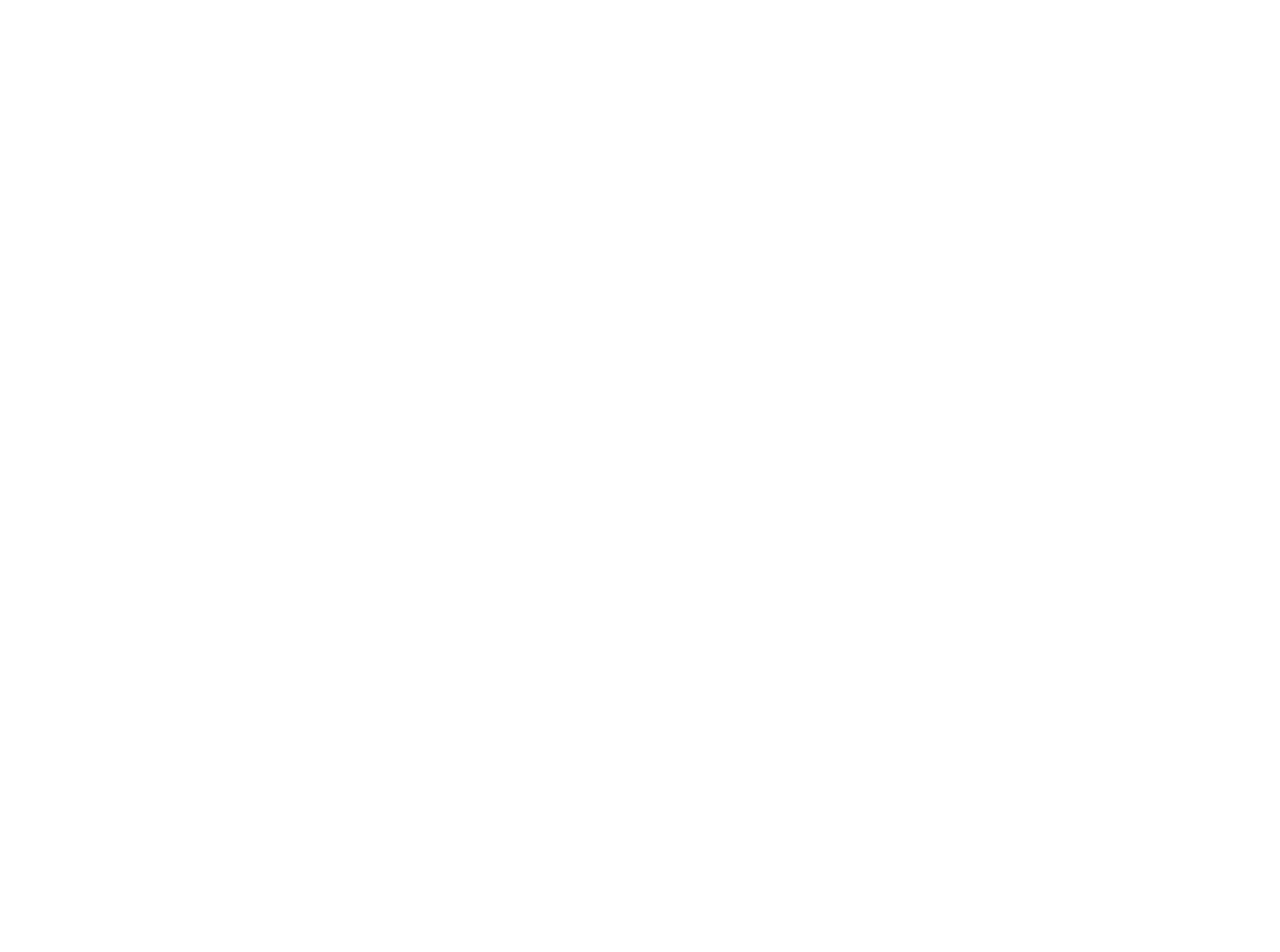
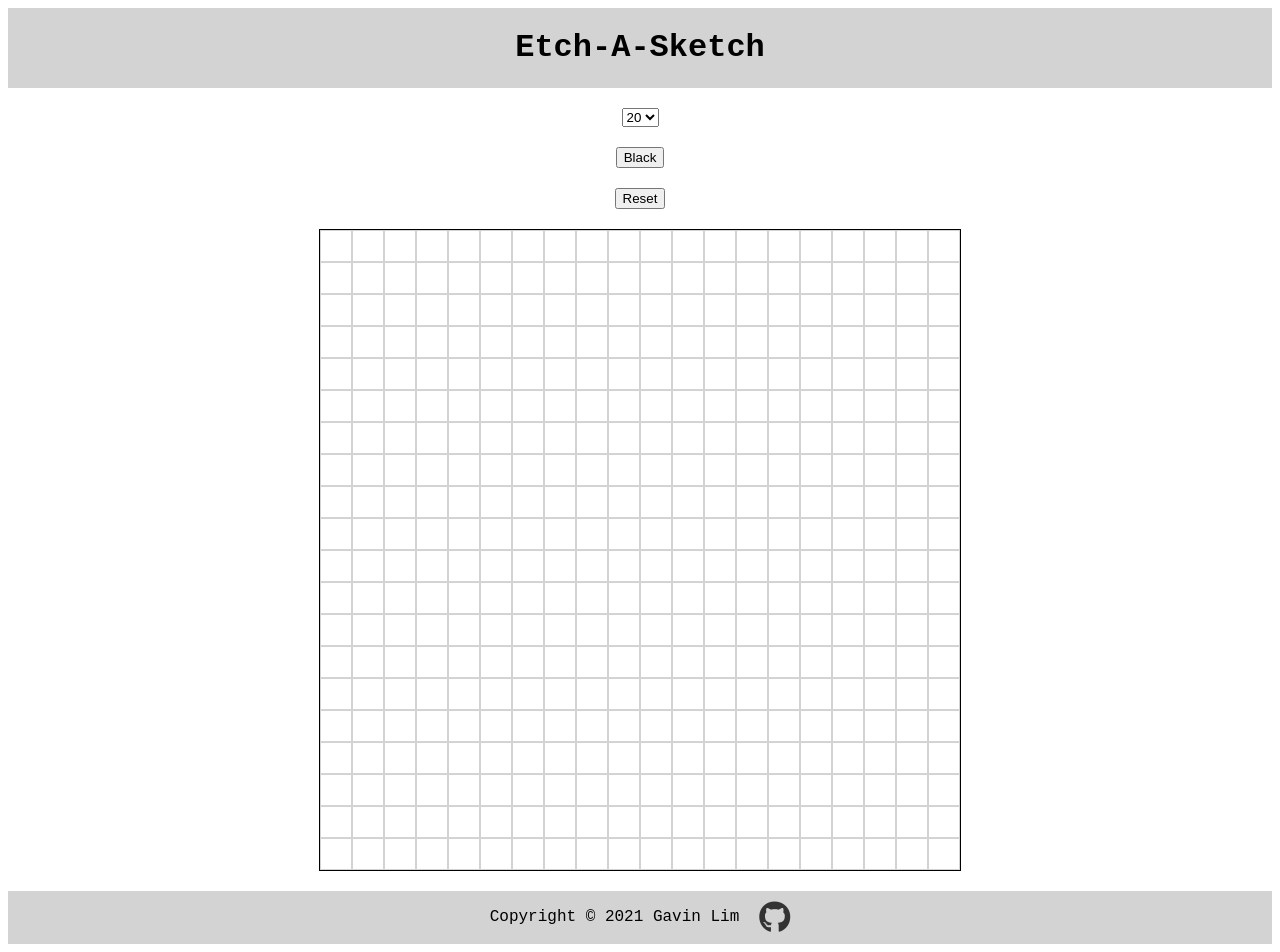
Before and after one commit to gavinslim/etch-a-sketch, a plain HTML site: page index.html in a window 1280 px wide. Before the commit the page ends 800 px from the top, so only its background shows below. Drawn offline with Linux system fonts and the light colour scheme.

Commit message:
Add grid and color changing feature

```diff
--- a/index.html
+++ b/index.html
@@ -5,8 +5,38 @@
     <meta http-equiv="X-UA-Compatible" content="IE=edge">
     <meta name="viewport" content="width=device-width, initial-scale=1.0">
     <title>Etch-A-Sketch</title>
+    <link rel="stylesheet" href="style.css">
+    <script src="https://kit.fontawesome.com/4c536a6bd5.js" crossorigin="anonymous"></script>
 </head>
 <body>
+    <script src="script.js" defer></script>
 
+    <div class="header">
+        <h1>Etch-A-Sketch</h1>
+    </div>
+
+    <div class="main">
+        <select name="size" id="size" onChange="update()">
+            <option value="10" >10</option>
+            <option value="20"selected>20</option>
+            <option value="30">30</option>
+            <option value="40">40</option>
+        </select>
+
+        <button id="color-toggle">Black</button>
+        <button id="reset">Reset</button>
+
+        <div class="grid-container">
+        </div>
+    </div>
+
+    <div class="footer">
+        <div>Copyright © 2021 Gavin Lim</div>
+        <div class="github">
+            <a href="https://github.com/gavinslim" target="_blank">
+                <i class="fab fa-github"></i>
+            </a>
+        </div>
+    </div>
 </body>
 </html>
--- a/script.js
+++ b/script.js
@@ -0,0 +1,81 @@
+const max_size = 640;
+var num_cubes;
+var curr_color = '#000000';
+let is_drawing = false;
+let black_color = true;
+
+const inc_color = (color) => {
+    return color;
+}
+
+// Initiate drawing when mouse pressed
+function mouse_down() {
+    is_drawing = true;
+}
+
+// Change background color of cube
+function mouse_move(e) {
+    if (is_drawing) {
+        this.style.setProperty('background-color', curr_color);
+    }
+}
+
+// Disable drawing when mouse released
+function mouse_up() {
+    is_drawing = false;
+}
+
+function update() {
+    var select = document.getElementById('size');
+    num_cubes = select.options[select.selectedIndex].value;
+
+    // Remove existing grid
+    const parent = document.getElementsByClassName('grid-container')[0];
+    while (parent.firstChild) {
+        parent.removeChild(parent.lastChild);
+    }
+
+    // Generate new grid
+    for (let i = 0; i < (num_cubes * num_cubes); i++) {
+        const cube = document.createElement('div');
+        cube.classList.add('cube');
+        parent.appendChild(cube);
+    }
+
+    // Modify new grid width property based on user selection
+    const cube_sz = max_size / num_cubes;
+    parent.style.setProperty('grid-template-columns', 'repeat(' + num_cubes + ',' + cube_sz + 'px)');
+    parent.style.setProperty('grid-template-rows', 'repeat(' + num_cubes + ',' + cube_sz + 'px)');
+
+    // Add event listeners to each cube
+    var cubes = document.getElementsByClassName('cube');
+    for (var i = 0; i < cubes.length; i++) {
+        cubes[i].style.width = cube_sz;
+        cubes[i].addEventListener('mousedown', mouse_down, false);
+        cubes[i].addEventListener('mousemove', mouse_move, false);
+        cubes[i].addEventListener('mouseup', mouse_up, false);
+        cubes[i].addEventListener('click', e => {
+            e.currentTarget.style.setProperty('background-color', curr_color);
+        });
+    }
+}
+
+// Init reset button
+const retry = document.getElementById('reset');
+retry.addEventListener('click', update, false);
+
+// Init color toggle button
+const color = document.getElementById('color-toggle');
+color.addEventListener('click', e => {
+    if (black_color == true) {
+        e.currentTarget.innerHTML = 'Rainbow';
+        black_color = false;
+        curr_color = inc_color(curr_color);
+    } else {
+        e.currentTarget.innerHTML = 'Black';
+        black_color = true;
+        curr_color = '#000000'
+    }
+});
+
+update();
--- /dev/null
+++ b/style.css
@@ -0,0 +1,67 @@
+:root {
+    --primary-dark: #333;
+    --primary-grey: lightgray;
+}
+
+body {
+    font-family: Courier New, sans-serif;
+    display: flex;
+    flex-direction: column;
+    justify-content: space-between;
+}
+
+/* Header */
+.header {
+    display: flex;
+    justify-content: center;
+    background-color: var(--primary-grey);
+}
+
+/* Main */
+.main {
+    display: flex;
+    justify-content: center;
+    align-items: center;
+    flex-direction: column;
+    gap: 20px;
+    padding: 20px;
+}
+
+.grid-container {
+    display: grid;
+    background-color: white;
+    border: 0.1px solid black;
+}
+
+.cube {
+    border: 0.01px solid lightgray;
+    transition: all 0.1s ease;
+}
+
+/* .grid-item:hover {
+    background-color: darkgrey;
+} */
+
+
+
+/* Footer */
+.footer {
+    display: flex;
+    flex: 1;
+    justify-content: center;
+    align-items: center;
+    max-height: 8vh;
+    background-color: var(--primary-grey);
+    gap: 20px;
+    padding: 10px;
+}
+
+.fa-github {
+    color: var(--primary-dark);
+    transition: all 0.01s ease;
+    font-size: 32px;
+}
+
+.fa-github:hover {
+    transform: scale(1.2);
+}
```
